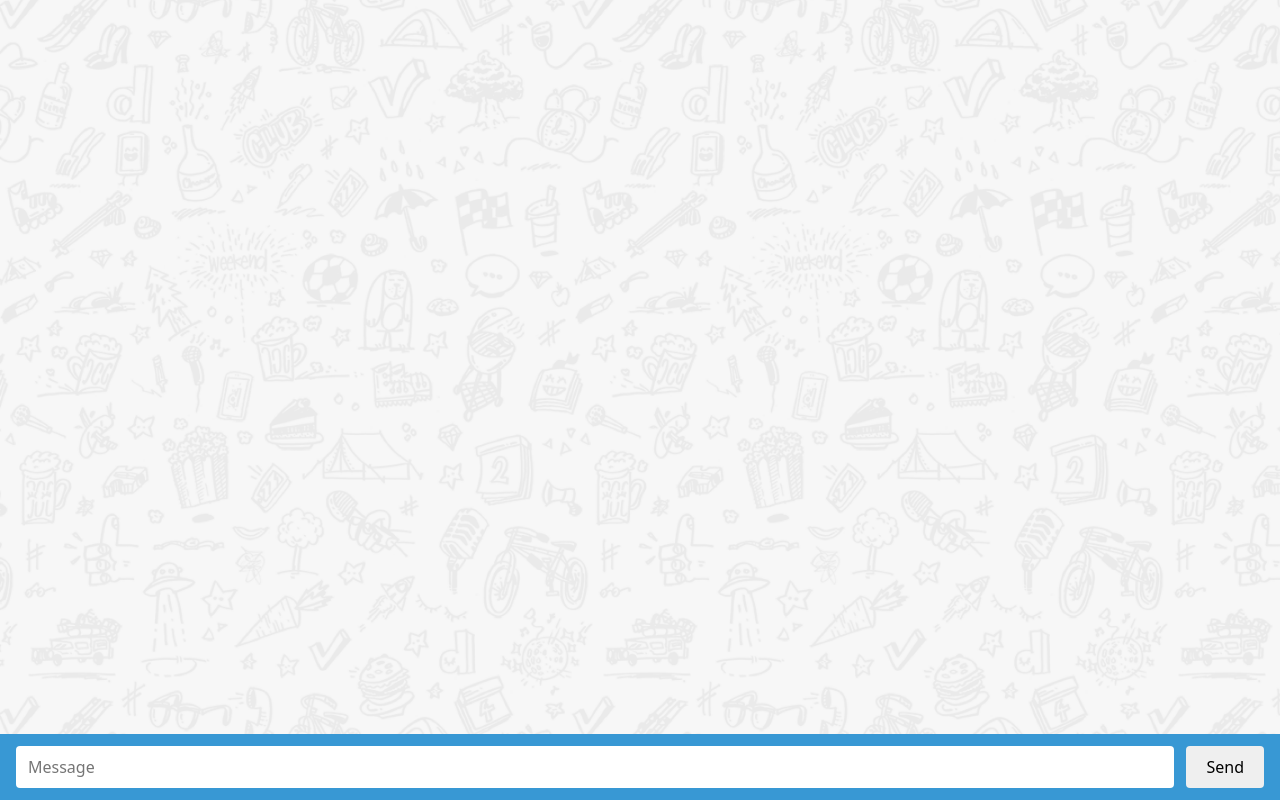
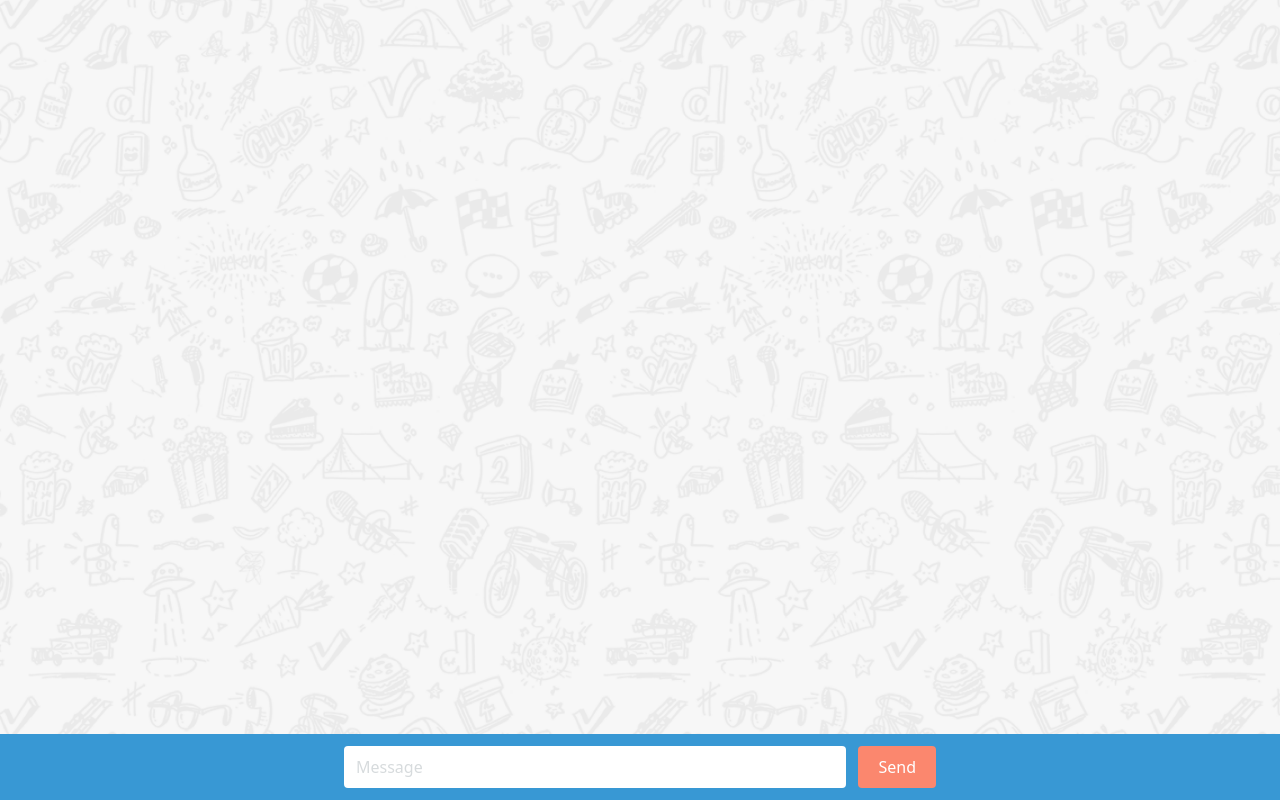
Before and after one commit to caioblasio/doodle-frontend-chat, a React (Vite) app: page / in a window 1280 px wide. Built offline with nearby package versions, Linux system fonts and the light colour scheme.

Commit message:
Add Input and Button components with input bar styling

```diff
--- /dev/null
+++ b/src/components/Button/Button.module.css
@@ -0,0 +1,25 @@
+.button {
+  flex-shrink: 0;
+  padding: 10px 20px;
+  border: none;
+  border-radius: 4px;
+  font: inherit;
+  font-weight: 500;
+  color: #ffffff;
+  background-color: #fb876e;
+  cursor: pointer;
+}
+
+.button:hover {
+  background-color: #fa7658;
+}
+
+.button:focus-visible {
+  outline: 2px solid #ffffff;
+  outline-offset: 2px;
+}
+
+.button:disabled {
+  opacity: 0.6;
+  cursor: not-allowed;
+}
--- /dev/null
+++ b/src/components/Button/Button.tsx
@@ -0,0 +1,16 @@
+import type { ComponentPropsWithoutRef } from 'react'
+import styles from './Button.module.css'
+
+type ButtonProps = ComponentPropsWithoutRef<'button'>
+
+function Button({ className, type = 'button', ...props }: ButtonProps) {
+  return (
+    <button
+      type={type}
+      className={[styles.button, className].filter(Boolean).join(' ')}
+      {...props}
+    />
+  )
+}
+
+export default Button
--- /dev/null
+++ b/src/components/Input/Input.module.css
@@ -0,0 +1,19 @@
+.input {
+  flex: 1;
+  width: 100%;
+  padding: 10px 12px;
+  border: none;
+  border-radius: 4px;
+  font: inherit;
+  background-color: #ffffff;
+  color: #333333;
+}
+
+.input::placeholder {
+  color: #d7dbdd;
+}
+
+.input:focus {
+  outline: 2px solid rgba(255, 255, 255, 0.6);
+  outline-offset: 1px;
+}
--- /dev/null
+++ b/src/components/Input/Input.tsx
@@ -0,0 +1,15 @@
+import type { ComponentPropsWithoutRef } from 'react'
+import styles from './Input.module.css'
+
+type InputProps = ComponentPropsWithoutRef<'input'>
+
+function Input({ className, ...props }: InputProps) {
+  return (
+    <input
+      className={[styles.input, className].filter(Boolean).join(' ')}
+      {...props}
+    />
+  )
+}
+
+export default Input
--- a/src/components/MessageInputBar/MessageInputBar.module.css
+++ b/src/components/MessageInputBar/MessageInputBar.module.css
@@ -3,25 +3,29 @@
   bottom: 0;
   left: 0;
   right: 0;
+  padding: 12px 0;
+  padding-bottom: max(12px, env(safe-area-inset-bottom));
+  background-color: #3898d4;
+}
+
+.inputBarInner {
   display: flex;
   gap: 12px;
   align-items: center;
-  padding: 12px 16px;
-  background-color: #3898d4;
+  width: 100%;
+  max-width: var(--chat-max-width);
+  margin: 0 auto;
+  padding: 0 var(--chat-padding-x);
 }
 
-.input {
-  flex: 1;
-  padding: 10px 12px;
-  border: none;
-  border-radius: 4px;
-  font: inherit;
+@media (max-width: 480px) {
+  .inputBar {
+    padding: 10px 0;
+    padding-bottom: max(10px, env(safe-area-inset-bottom));
+  }
+
+  .inputBarInner {
+    gap: 8px;
+    padding: 0 16px;
+  }
 }
-
-.sendButton {
-  padding: 10px 20px;
-  border: none;
-  border-radius: 4px;
-  font: inherit;
-  cursor: pointer;
-}
--- a/src/components/MessageInputBar/MessageInputBar.tsx
+++ b/src/components/MessageInputBar/MessageInputBar.tsx
@@ -1,16 +1,22 @@
+import { useState } from 'react'
+import Button from '../Button/Button'
+import Input from '../Input/Input'
 import styles from './MessageInputBar.module.css'
 
 function MessageInputBar() {
+  const [message, setMessage] = useState('')
+
   return (
     <div className={styles.inputBar}>
-      <input
-        type="text"
-        className={styles.input}
-        placeholder="Message"
-      />
-      <button type="button" className={styles.sendButton}>
-        Send
-      </button>
+      <div className={styles.inputBarInner}>
+        <Input
+          type="text"
+          placeholder="Message"
+          value={message}
+          onChange={(event) => setMessage(event.target.value)}
+        />
+        <Button>Send</Button>
+      </div>
     </div>
   )
 }
--- a/src/index.css
+++ b/src/index.css
@@ -1,3 +1,8 @@
+:root {
+  --chat-max-width: 640px;
+  --chat-padding-x: 24px;
+}
+
 *,
 *::before,
 *::after {
```
